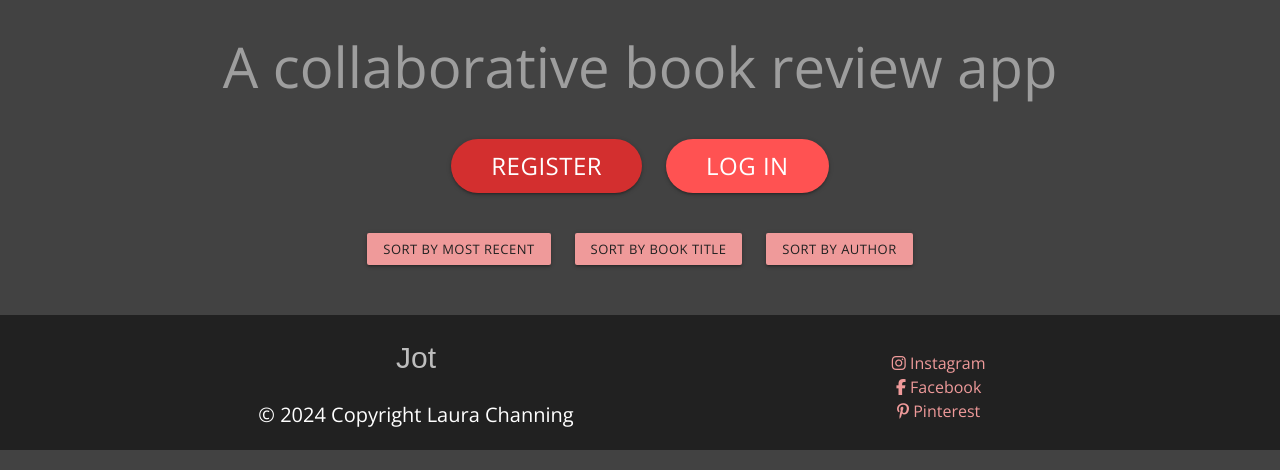
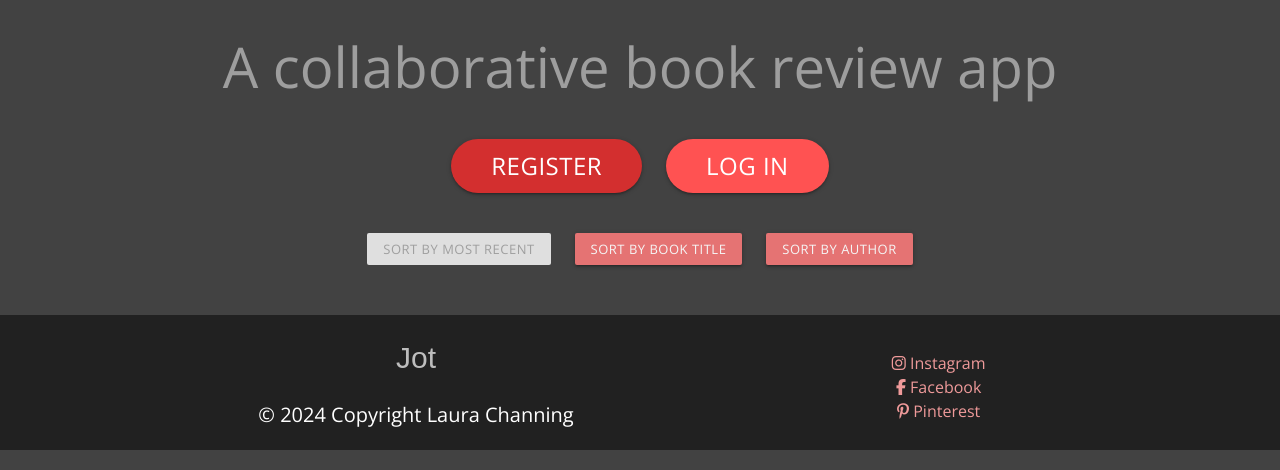
Before and after one commit to lrchnnng/jot-journal, a Flask app: page / in a window 1280 px wide. Shown: the part 516-986 px from the top of the page. Run offline with Flask 3, Linux system fonts and the light colour scheme; data that the repository does not hold is empty; some libraries are stand-ins or nearby versions; some web fonts are replaced.

Commit message:
added disabled class to selected buttons on index.html

```diff
--- a/app.py
+++ b/app.py
@@ -33,8 +33,13 @@ def index(sort_option="review_date"):
         sort_field = "review_date"
         sort_order = -1
         flash("Sorting by review date")
+
+    # Store the currently selected sort option
+    selected_sort_option = sort_option
+
     entries = mongo.db.entries.find().sort(sort_field, sort_order)
-    return render_template("index.html", entries=entries, sort_option=sort_option)
+    return render_template("index.html", entries=entries,
+        sort_option=sort_option, selected_sort_option=selected_sort_option)
 
 
 @app.route("/register", methods=["GET", "POST"])
--- a/templates/index.html
+++ b/templates/index.html
@@ -16,10 +16,11 @@
 </div>
 {% endif %}
 <div class="row sort-buttons center">
-  <a href="{{ url_for('index', sort_option='review_date') }}" class="sort-btn btn-small red lighten-3 grey-text text-darken-4" onclick="toggleButton(this)">Sort by most recent</a>
-  <a href="{{ url_for('index', sort_option='book_title') }}" class="sort-btn btn-small red lighten-3 grey-text text-darken-4" onclick="toggleButton(this)">Sort by book title</a>
-  <a href="{{ url_for('index', sort_option='author_name') }}" class="sort-btn btn-small red lighten-3 grey-text text-darken-4" onclick="toggleButton(this)">Sort by author</a>
+  <a href="{{ url_for('index', sort_option='review_date') }}" class="sort-btn btn-small red lighten-2 grey-text text-lighten-4 {% if selected_sort_option == 'review_date' %}disabled{% endif %}" onclick="toggleButton(this)">Sort by most recent</a>
+  <a href="{{ url_for('index', sort_option='book_title') }}" class="sort-btn btn-small red lighten-2 grey-text text-lighten-4 {% if selected_sort_option == 'book_title' %}disabled{% endif %}" onclick="toggleButton(this)">Sort by book title</a>
+  <a href="{{ url_for('index', sort_option='author_name') }}" class="sort-btn btn-small red lighten-2 grey-text text-lighten-4 {% if selected_sort_option == 'author_name' %}disabled{% endif %}" onclick="toggleButton(this)">Sort by author</a>
 </div>
+
 </div>
 
 <!-- generates a card for each entry -->
```
Also changed, not shown: README.md, static/js/script.js (line endings or trailing spaces), templates/404.html (renamed from 404.html).
